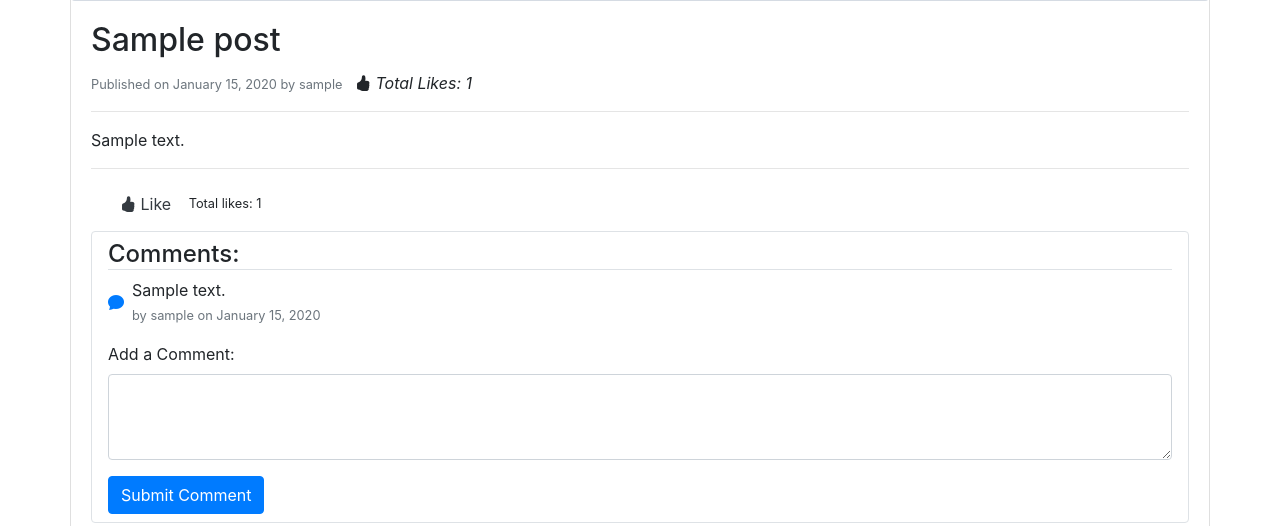
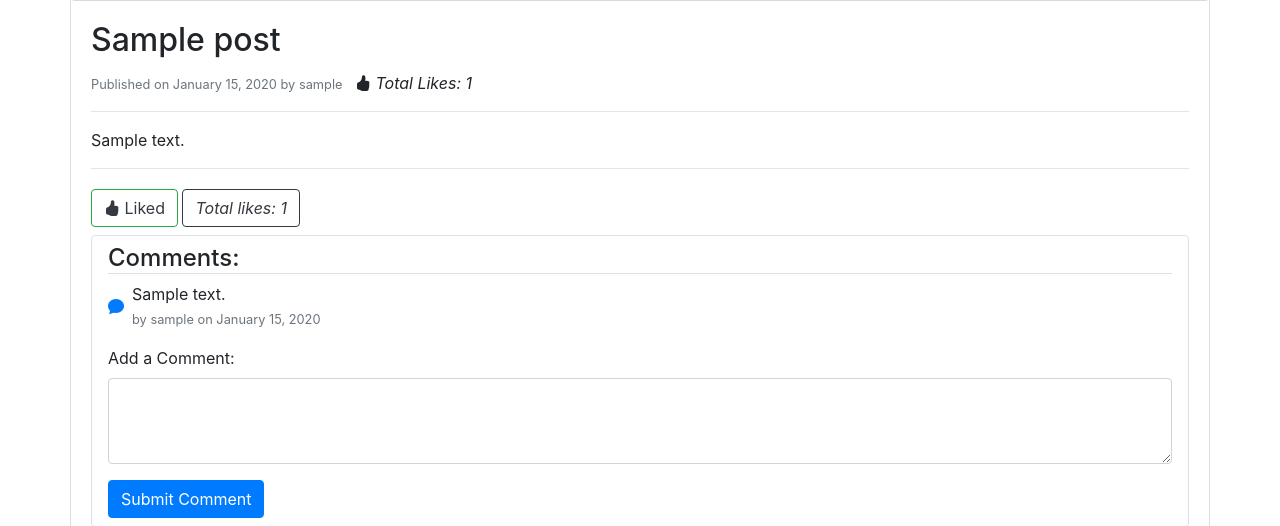
Before and after one commit to Sabbir1039/Blog-with-Django-Bootstrap, a Django app: page /posts/1/ in a window 1280 px wide. Shown: the part 934-1460 px from the top of the page. Run offline with Django 4.2, Linux system fonts and the light colour scheme; a user stored in the database is signed in; tables that the repository leaves empty hold one stand-in row (values such as "Sample post"); grey boxes marked "Sample" are stand-in pictures.

Commit message:
Liked button modifed and get_context_data added to PostDetailView

```diff
--- a/blog_app/models.py
+++ b/blog_app/models.py
@@ -59,7 +59,7 @@ class Comment(models.Model):
 
 class Like(models.Model):
     post = models.ForeignKey(Post, on_delete=models.CASCADE, related_name='likes')
-    user = models.ForeignKey(User, on_delete=models.CASCADE)
+    user = models.ForeignKey(User, on_delete=models.CASCADE, related_name='likes')
 
     class Meta:
         unique_together = ('post', 'user')  # Ensure each user can only like a post once.
--- a/blog_app/templates/blog_app/post_detail.html
+++ b/blog_app/templates/blog_app/post_detail.html
@@ -15,14 +15,18 @@
         <hr>
 
         <!-- Likes Section -->
-        <div class="d-flex align-items-center ml-3">
+        <div class="d-flex align-items-center">
             <form method="post" action="{% url 'post-detail' pk=post.pk %}">
                 {% csrf_token %}
-                <button type="submit" name="like_button" class="btn btn-md btn-link text-dark">
+                <button type="submit" name="like_button" class="mt-1 btn btn-md btn-link btn-outline-success text-dark">
                     <i class="bi-hand-thumbs-up-fill"></i>
-                    Like
+                    {% if is_liked %}
+                        Liked
+                    {% else %}
+                        Like
+                    {% endif %}
                 </button>
-                <small>Total likes: {{ post.likes.count }}</small>
+                <i class="mt-1 btn btn-outline-dark bg-white text-dark">Total likes: {{ post.likes.count }}</i>
             </form>
         </div>
 
--- a/blog_app/views.py
+++ b/blog_app/views.py
@@ -50,6 +50,12 @@ class PostDetailView(DetailView):
     model = Post
     context_object_name = 'post'
 
+    def get_context_data(self, **kwargs: Any) -> dict[str, Any]:
+        context = super().get_context_data(**kwargs)
+        post = context['post']
+        context['is_liked'] = post.likes.filter(user=self.request.user).exists()
+        return context
+
     def post(self, request, *args, **kwargs):
         # Handling comment submission
         if 'comment_content' in self.request.POST:
```
